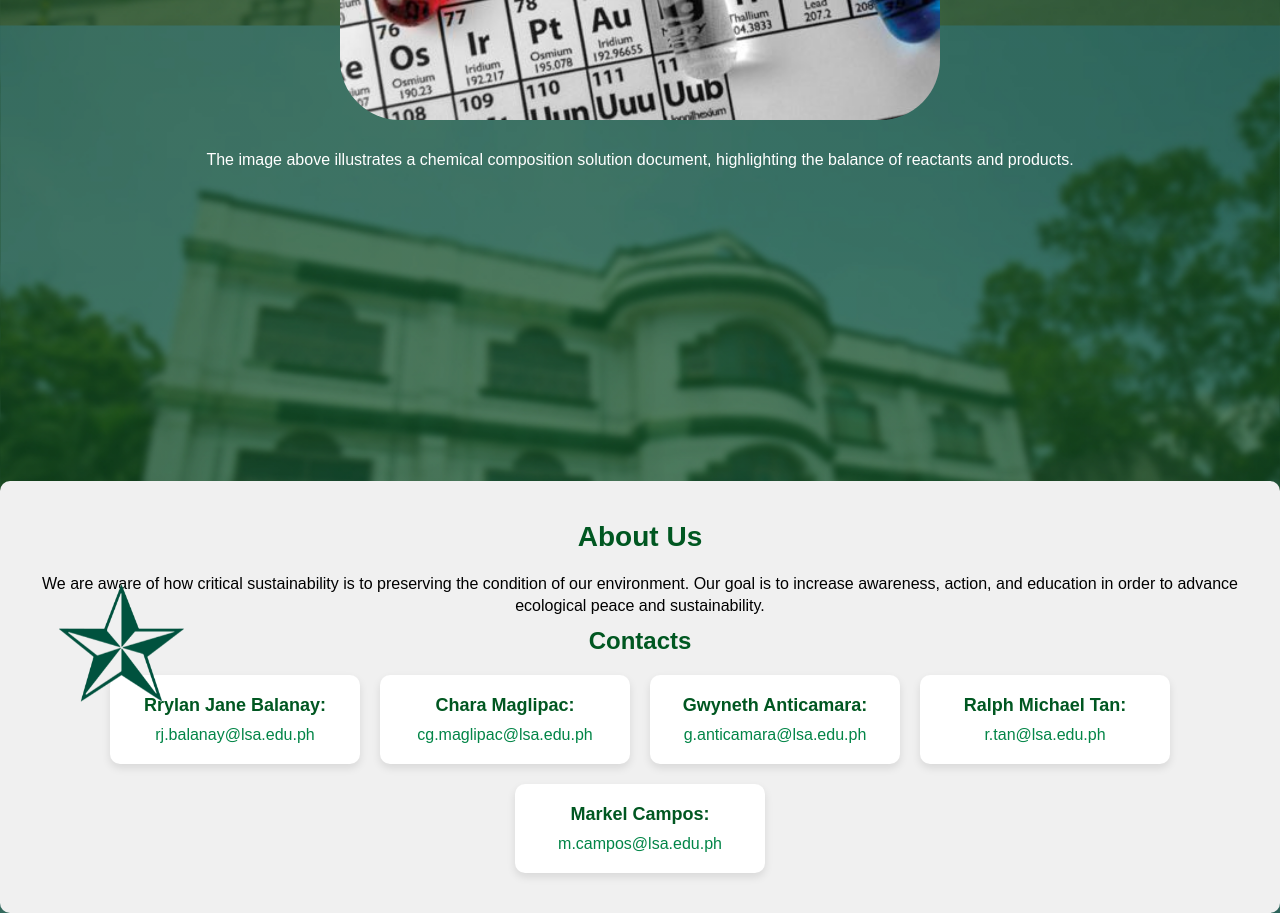
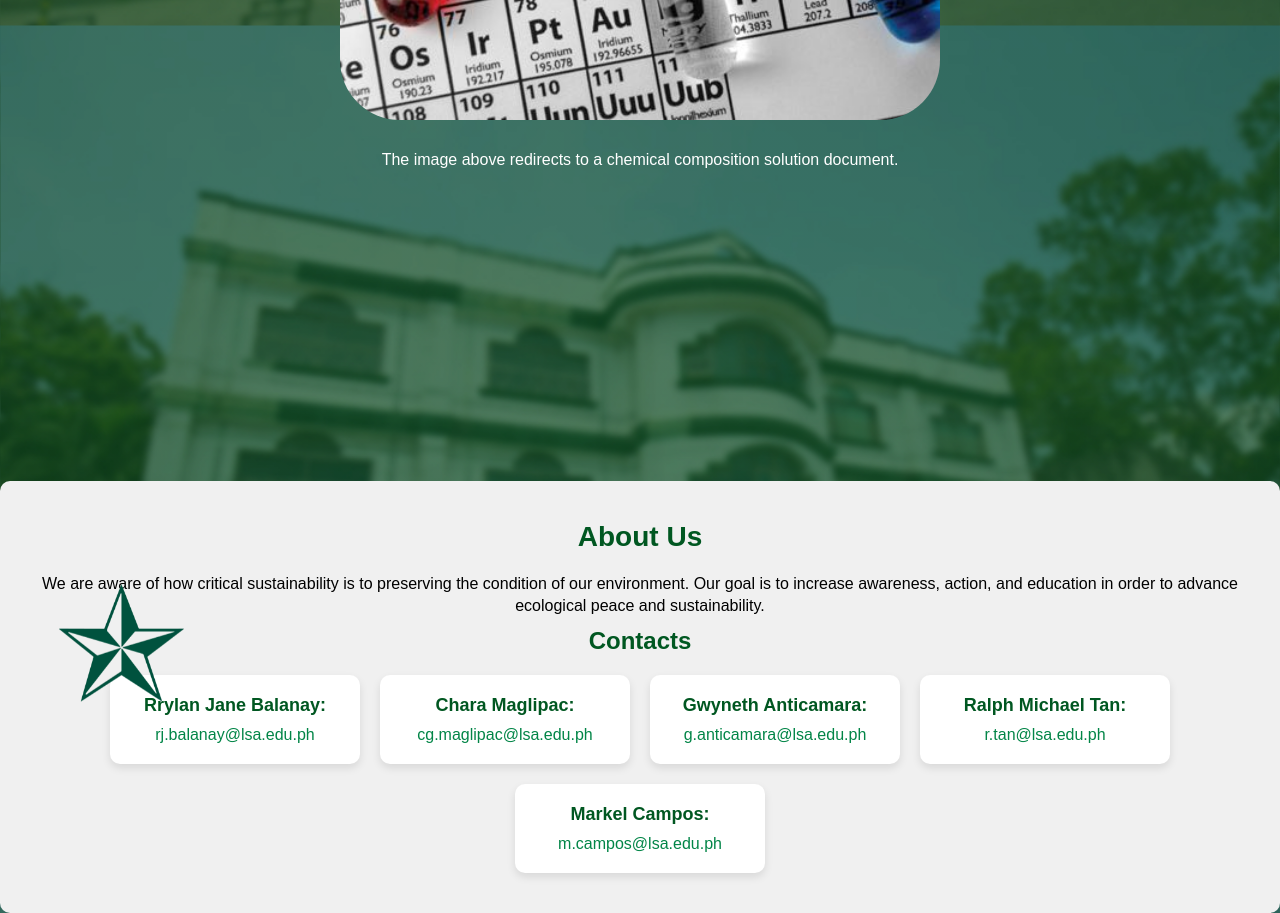
Before and after one commit to RaMiTanPH/abantelasalle, a plain HTML site: page chem.html in a window 1280 px wide. Shown: the part 1680-2593 px from the top of the page. Drawn offline with Linux system fonts and the light colour scheme.

Commit message:
chem.html

```diff
--- a/chem.html
+++ b/chem.html
@@ -47,7 +47,7 @@
 
         <div class="chemistry-analysis">
             <p>
-                The image above illustrates a chemical composition solution document, highlighting the balance of reactants and products.
+                The image above redirects to a chemical composition solution document.
         </div>
     </section>
 
```
